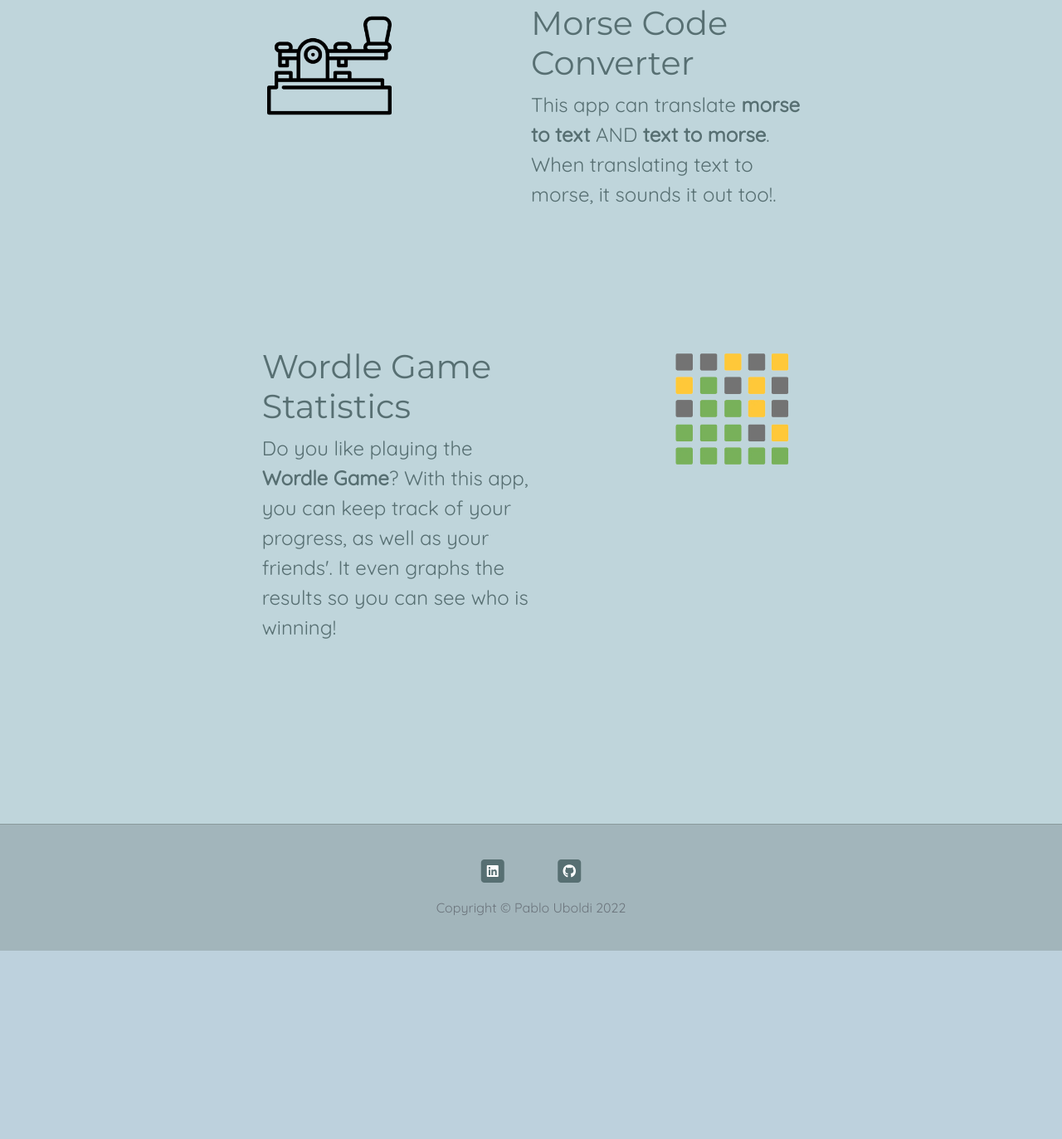
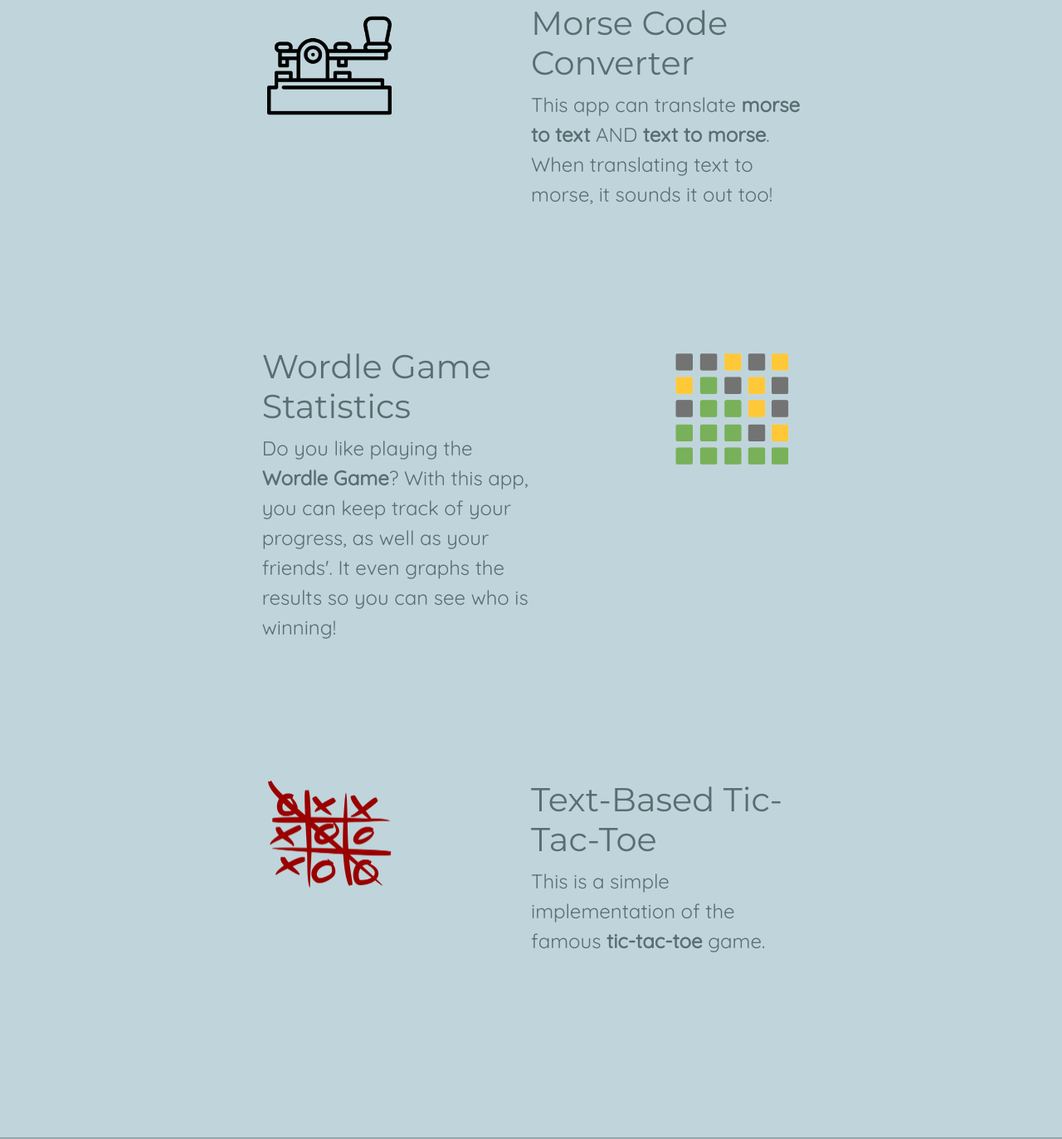
Before and after one commit to pablouboldi/my-website, a Flask app: page /portfolio in a window 1280 px wide. Shown: the part 903-2276 px from the top of the page at 83% size. Before the commit the page ends 2049 px from the top, so only its background shows below. Run offline with Flask 2, Linux system fonts and the light colour scheme; some libraries are stand-ins or nearby versions.

Commit message:
Add the tic-tac-toe project and clean some html files

```diff
--- a/main.py
+++ b/main.py
@@ -39,6 +39,5 @@
     app.run(debug=True)
 
 # TODO 1: Arreglar la navbar transparente porque en celular se mete sobre la imagen principal de la pagina
-# TODO 2: Revisar el esquema de colores
-# TODO 3: Ver si conviene agregar mas cosas en las distintas paginas porque se ve muy corta en un celular
-# TODO 4: Agregar informacion en la pagina "about"
+# TODO 2: Ver si conviene agregar mas cosas en las distintas paginas porque se ve muy corta en un celular
+# TODO 3: Agregar información en la pagina "about"
--- a/templates/header.html
+++ b/templates/header.html
@@ -4,9 +4,6 @@
 <head>
 
     <meta charset="utf-8">
-    <!--  <meta name="viewport" content="width=device-width, initial-scale=1, shrink-to-fit=no">-->
-    <!--  <meta name="description" content="">-->
-    <!--  <meta name="author" content="">-->
 
     <title>Pablo Uboldi</title>
 
--- a/templates/portfolio.html
+++ b/templates/portfolio.html
@@ -11,26 +11,31 @@
 <!-- Main Content -->
 <div class="container-fluid" id="content">
     <div class="row">
+
+        <!--            Project 1            -->
         <div class="main-container d-flex flex-column flex-md-row">
             <div class="col-lg-6 col-md-6">
                 <a href="https://github.com/pablouboldi/morse-text-converter"><img class="project-img"
-                                                      src='{{ url_for("static", filename="img/morse.png")}}'
-                                                      alt="project-1-img"></a>
+                                                                                   src='{{ url_for("static", filename="img/morse.png")}}'
+                                                                                   alt="project-1-img"></a>
             </div>
             <div class="col-lg-4 col-md-6" id="text-1">
                 <h2>Morse Code Converter</h2>
                 <p>
                     This app can translate <strong>morse to text</strong> AND <strong>text to morse</strong>. When
-                    translating text to morse, it sounds it out too!.
+                    translating text to morse, it sounds it out too!
                 </p>
             </div>
         </div>
 
+        <!--            Project 2            -->
         <div class="main-container d-flex  flex-column flex-md-row-reverse">
             <div class="col-lg-6 col-md-6">
-                <a href="https://github.com/pablouboldi/wordle-game-stats"><img class="project-img" src='{{ url_for("static", filename="img/wordle.png")}}'
-                                 alt="project-2-img"></a>
+                <a href="https://github.com/pablouboldi/wordle-game-stats"><img class="project-img"
+                                                                                src='{{ url_for("static", filename="img/wordle.png")}}'
+                                                                                alt="project-2-img"></a>
             </div>
+
             <div class="col-lg-4 col-md-6" id="text-2">
                 <h2>Wordle Game Statistics</h2>
                 <p>
@@ -40,20 +45,20 @@
             </div>
         </div>
 
-
-<!--        <div class="main-container d-flex  flex-column flex-md-row">-->
-        <!--            <div class="col-lg-6 col-md-6">-->
-        <!--                <a href="#"><img class="project-img"-->
-        <!--                                                          src='{{ url_for("static", filename="img/portfolio.png")}}'-->
-        <!--                                                          alt="project-3-img"></a>-->
-        <!--            </div>-->
-        <!--            <div class="col-lg-4 col-md-6" id="text-3">-->
-        <!--                <h2>My portfolio</h2>-->
-        <!--                <p>-->
-        <!--                    Check out some projects I did and tell me which one is your favourite.-->
-        <!--                </p>-->
-        <!--            </div>-->
-        <!--        </div>-->
+        <!--            Project 3            -->
+        <div class="main-container d-flex flex-column flex-md-row">
+            <div class="col-lg-6 col-md-6">
+                <a href="https://github.com/pablouboldi/tic-tac-toe"><img class="project-img"
+                                                                                   src='{{ url_for("static", filename="img/tic_tac_toe.png")}}'
+                                                                                   alt="project-3-img"></a>
+            </div>
+            <div class="col-lg-4 col-md-6" id="text-3">
+                <h2>Text-Based Tic-Tac-Toe</h2>
+                <p>
+                    This is a simple implementation of the famous <strong>tic-tac-toe</strong> game.
+                </p>
+            </div>
+        </div>
 
 
     </div>
```
Also changed, not shown: templates/thanks.html (+0 -21 lines), static/img/tic_tac_toe.png (added).
